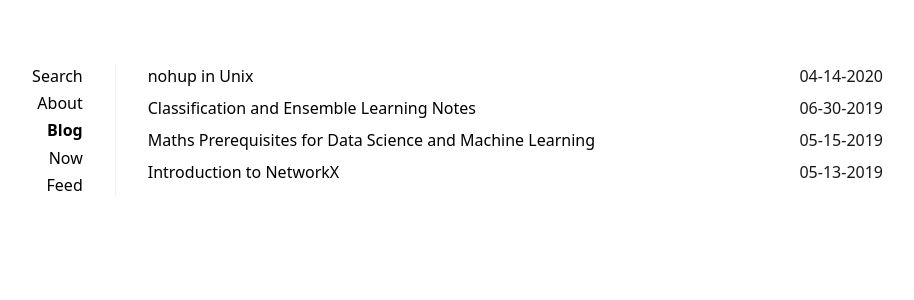
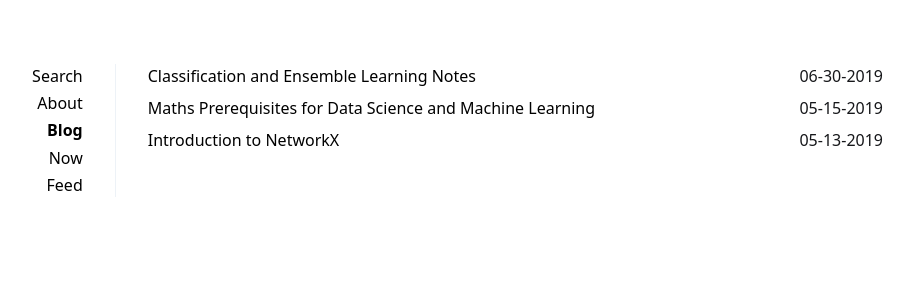
Before and after one commit to avinashbhat/avinashbhat.github.io, a Jekyll site: the page built from index.html, in a window 1280 px wide. Shown: the top 300 px of the page, without its empty margins (205-1119 px from the left). Built offline with Jekyll 4.4.1, drawn with Linux system fonts in a browser that asks for light colours; a file with an impossible date is left out.

Commit message:
Update 2019-11-19-nohup-in-unix.md

```diff
--- a/_posts/2019-11-19-nohup-in-unix.md
+++ b/_posts/2019-11-19-nohup-in-unix.md
@@ -1,12 +1,15 @@
 ---
 layout: post
 title: nohup in Unix
-date: 2020-04-14
+date: {}
 description: Working with nohup command
 summary: Working with nohup command
 comments: true
-tags: [nohup, unix]
+tags:
+  - nohup
+  - unix
 category: exobrain
+published: true
 ---
 
 `nohup` is a very simple command to run a process in the background. Usually when we log out from the system then all the running programs or processes are hungup or terminated. `nohup` literally stands for 'no hangup', and that's what it does, let's you run a command even after you log out from the system. Here, when I say system, it can also mean a linux shell.
```
